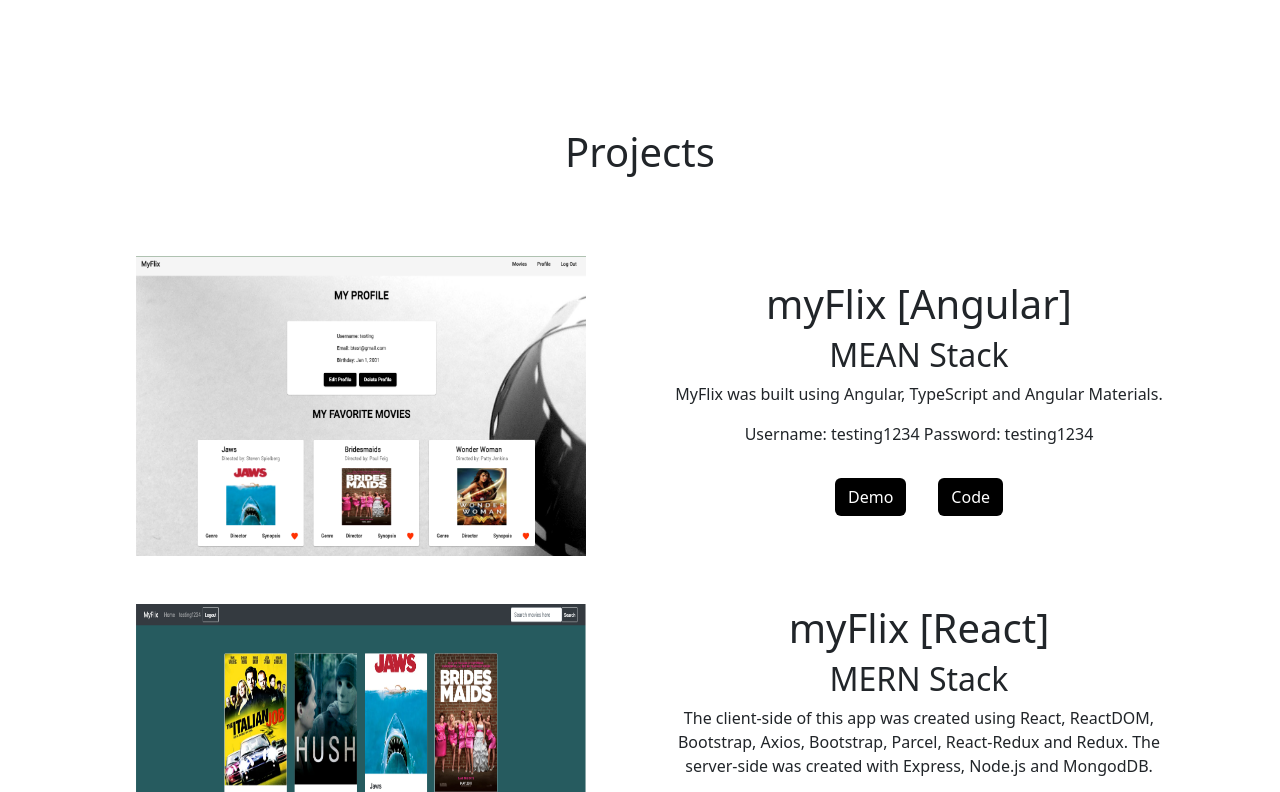
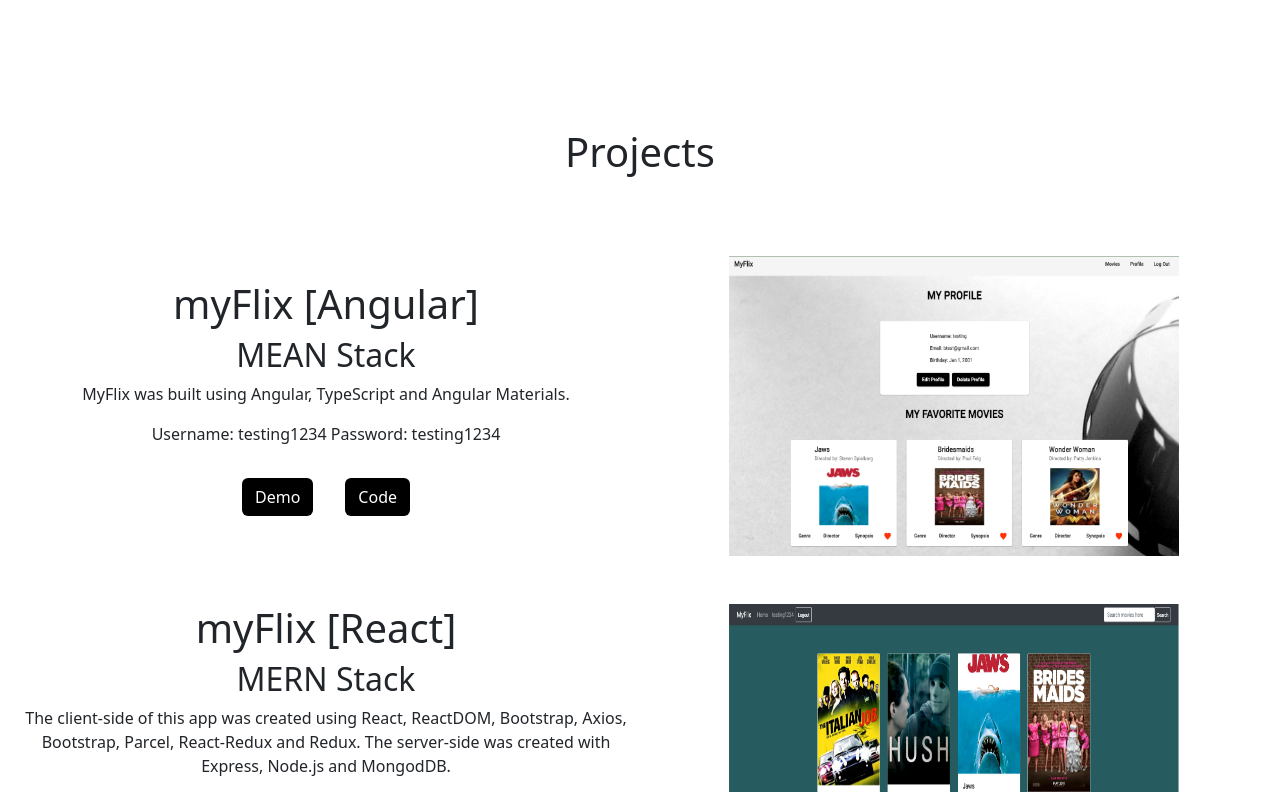
Before and after one commit to BethanyKeplinger/portfolio, a React (Create React App) app: page / in a window 1280 px wide. Shown: the part 1108-1900 px from the top of the page. Built offline with nearby package versions, Linux system fonts and the light colour scheme.

Commit message:
Update Projects.js
Swap project photo and description to opposite side

```diff
--- a/src/components/Projects.js
+++ b/src/components/Projects.js
@@ -7,7 +7,7 @@ import { projects } from "../data";
 export default function Projects() {
     return (
         <section className="projects" id="projects">
-            <div className="container text-center" >
+            <div className="container-fluid text-center" >
                 <div className="heading">
                     <h1>Projects</h1>
                     {/* <p>Description</p> */}
@@ -17,6 +17,15 @@ export default function Projects() {
                     <div className="projects">
                         {projects.map((project) => (
                             <div  className="row project-list" key={project.image}>
+
+                                <div className="col project-details">
+                                    <h1 className="project-title">{project.title}</h1>
+                                    <h2 className="project-subtitle">{project.subtitle}</h2>
+                                    <p className="project-description">{project.description}</p>
+                                    <p className="login-info">{project.login}</p>
+                                    <a href={project.linkdemo} target="_blank" rel="noreferrer" className="btn code-button" role="button">Demo</a>
+                                    <a href={project.linkcode} target="_blank" rel="noreferrer" className="btn code-button" role="button">Code</a>
+                                </div>
                                 <div className="col project-photo">
                                     <a href={project.linkdemo} target="_blank" rel="noreferrer">
                                         <img
@@ -26,14 +35,7 @@ export default function Projects() {
                                     </a>
                                 </div>
 
-                                <div className="col project-details">
-                                    <h1 className="project-title">{project.title}</h1>
-                                    <h2 className="project-subtitle">{project.subtitle}</h2>
-                                    <p className="project-description">{project.description}</p>
-                                    <p className="login-info">{project.login}</p>
-                                    <a href={project.linkdemo} target="_blank" rel="noreferrer" className="btn code-button" role="button">Demo</a>
-                                    <a href={project.linkcode} target="_blank" rel="noreferrer" className="btn code-button" role="button">Code</a>
-                                </div>
+
                             </div>
 
                         ))}
```
